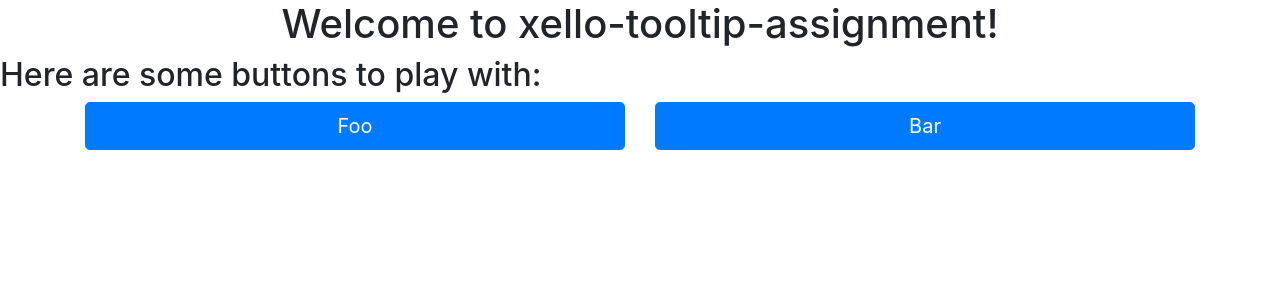
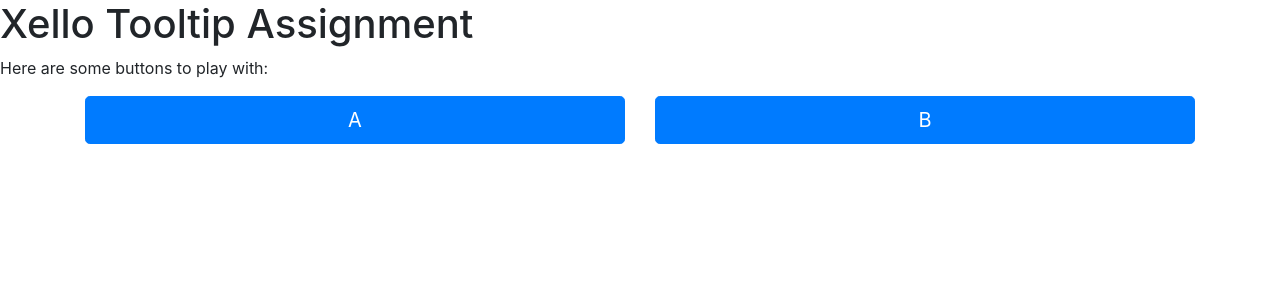
Before and after one commit to fernandoespinosa/xello-tooltip, an Angular app: page / in a window 1280 px wide. Shown: the top 300 px of the page. Built offline with nearby package versions, Linux system fonts and the light colour scheme.

Commit message:
[add] managed-tooltip-button.component: Encapsulate button and tooltip-manager directive in one component.
[mod] app.component: use custom managed-tooltip-button

```diff
--- a/src/app/app.component.html
+++ b/src/app/app.component.html
@@ -1,27 +1,14 @@
-<!--The content below is only a placeholder and can be replaced.-->
-<div style="text-align:center">
-  <h1>
-    Welcome to {{ title }}!
-  </h1>
-</div>
-<h2>Here are some buttons to play with:</h2>
+<h1>
+    Xello Tooltip Assignment
+</h1>
+<p>Here are some buttons to play with:</p>
 <div class="container">
   <div class="row">
     <div class="col">
-      <ng-template #fooTooltipTemplate>
-        You clicked Foo. Click outside this tooltip to close it, even if it's in Foo again!
-      </ng-template>
-      <button type="button" tooltipManager [ngbTooltip]="fooTooltipTemplate" triggers="manual" placement="top" container="body" class="btn btn-primary btn-lg btn-block">
-        Foo
-      </button>
+      <managed-tooltip-button name="A"></managed-tooltip-button>
     </div>
     <div class="col">
-      <ng-template #barTooltipTemplate>
-        You clicked Bar. Click outside this tooltip to close it, even if it's in Bar again!
-      </ng-template>
-      <button type="button" tooltipManager [ngbTooltip]="barTooltipTemplate" triggers="manual" placement="top" container="body" class="btn btn-primary btn-lg btn-block">
-        Bar
-      </button>
+      <managed-tooltip-button name="B"></managed-tooltip-button>
     </div>
   </div>
 </div>
--- a/src/app/app.component.ts
+++ b/src/app/app.component.ts
@@ -6,5 +6,4 @@ import { Component } from '@angular/core';
   styleUrls: ['./app.component.scss']
 })
 export class AppComponent {
-  title = 'xello-tooltip-assignment';
 }
--- a/src/app/app.module.ts
+++ b/src/app/app.module.ts
@@ -4,12 +4,14 @@ import { NgbModule } from "@ng-bootstrap/ng-bootstrap";
 
 import { AppComponent } from './app.component';
 import { TooltipManagerDirective } from './directives/tooltip-manager.directive';
+import { ManagedTooltipButtonComponent } from './managed-tooltip-button/managed-tooltip-button.component';
 
 
 @NgModule({
   declarations: [
     AppComponent,
-    TooltipManagerDirective
+    TooltipManagerDirective,
+    ManagedTooltipButtonComponent
   ],
   imports: [
     NgbModule.forRoot(),
--- /dev/null
+++ b/src/app/managed-tooltip-button/managed-tooltip-button.component.html
@@ -0,0 +1,8 @@
+<div>
+  <ng-template #tooltipTemplate>
+    You clicked button {{ name }}. Click outside this tooltip to close it, even if it's inside {{ name }} again!
+  </ng-template>
+  <button type="button" tooltipManager [ngbTooltip]="tooltipTemplate" triggers="manual" placement="top" container="body" class="btn btn-primary btn-lg btn-block">
+    {{ name }}
+  </button>
+</div>
--- a/src/index.html
+++ b/src/index.html
@@ -2,7 +2,7 @@
 <html lang="en">
 <head>
   <meta charset="utf-8">
-  <title>XelloTooltipAssigment</title>
+  <title>Xello Tooltip Assignment</title>
   <base href="/">
 
   <meta name="viewport" content="width=device-width, initial-scale=1">
```
Also changed, not shown: src/app/managed-tooltip-button/managed-tooltip-button.component.ts (added, +10 -0 lines), src/app/managed-tooltip-button/managed-tooltip-button.component.scss (added), 1 other file (tests, documents, lock files or other folders).
